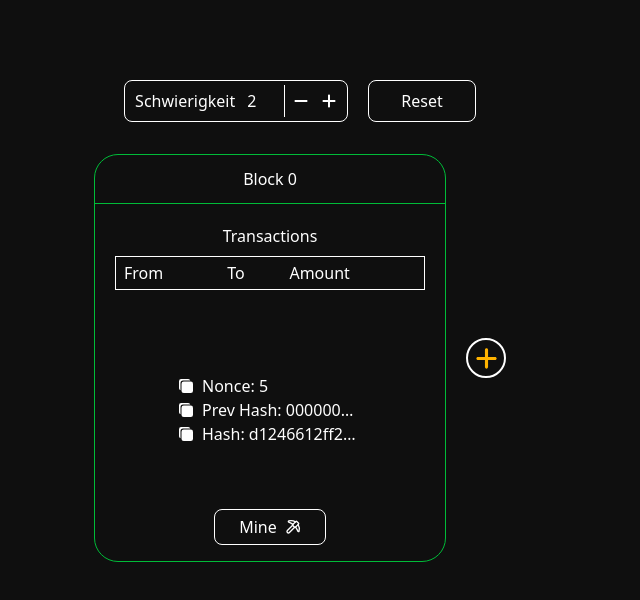
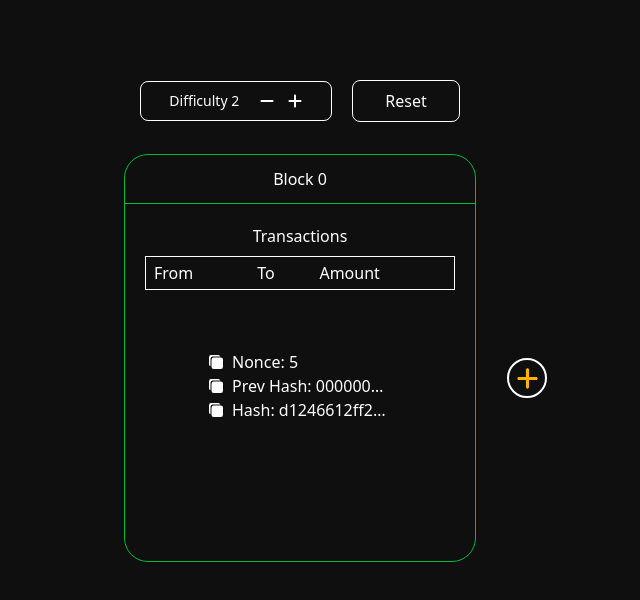
Before and after one commit to Boomileii/facharbeit, a Next.js app in the folder blockchain-website/: page /blockchain in a window 1280 px wide. Shown: the top 600 px of the page, without its empty margins (340-980 px from the left). Built offline with nearby package versions, Linux system fonts and the light colour scheme.

Commit message:
lange nacht

```diff
--- a/blockchain-website/src/app/blockchain/page.jsx
+++ b/blockchain-website/src/app/blockchain/page.jsx
@@ -1,5 +1,4 @@
 import Blockchain from "@/components/blockchain/blockchain";
-
 export default function Home() {
 
 
--- a/blockchain-website/src/app/layout.js
+++ b/blockchain-website/src/app/layout.js
@@ -12,8 +12,8 @@ const geistMono = Geist_Mono({
 });
 
 export const metadata = {
-  title: "Create Next App",
-  description: "Generated by create next app",
+  title: "Blockchain",
+  description: "Blockchain",
 };
 
 export default function RootLayout({ children }) {
--- a/blockchain-website/src/app/page.jsx
+++ b/blockchain-website/src/app/page.jsx
@@ -1,19 +1,22 @@
 import BtcChart from "@/components/misc/btcChart";
 import HeightCounter from "@/components/misc/heightCounter";
-
+import Link from "next/link";
 export default function Home() {
 
     return (
 
-        <div className="flex flex-col items-center p-10 pt-[10rem] gap-10">
+        <div className="flex flex-col items-center p-10 pt-[5rem] gap-10">
             <div className="flex flex-col items-center gap-2 font-medium">
-                <span className="text-4xl text-orange-dark">Die Welt von Bitcoin und Blockchain</span>
+                <span className="text-3xl text-orange-dark">Die Welt von Bitcoin und Blockchain</span>
                 <span className="text-lg">Eine Einführung in Kryptowährungen mit der Implementation einer Blockchain-Visualisierung</span>
             </div>
 
-            <div className="flex gap-5">
+            <div className="flex gap-5 w-[40rem] h-[15rem]">
                 <BtcChart />
                 <HeightCounter />
+            </div>
+            <div className="">
+                <Link className="border py-2 px-5 rounded-lg" href={"/blockchain"}>Visualisierung</Link>
             </div>
         </div>
     )
--- a/blockchain-website/src/components/blockchain/block.jsx
+++ b/blockchain-website/src/components/blockchain/block.jsx
@@ -4,9 +4,10 @@ import { useEffect, useState, useRef } from "react"
 import TransactionTable from "./transactionsTable"
 import { LuPickaxe } from "react-icons/lu";
 import { ImCross } from "react-icons/im";
+import { FaPlus } from "react-icons/fa6";
 import { motion } from "framer-motion";
 import BlockItemCopy from "./blockItem";
-export default function Block({ blockIndex, blockData, mineBlock, addTransaction, removeTransaction, removeBlock, lastBlockIndex, setIsMiningCanceled }) {
+export default function Block({ blockIndex, blockData, mineBlock, addTransaction, removeTransaction, removeBlock, lastBlockIndex, createBlock }) {
 
     const [isMining, setIsMining] = useState(false)
     const miningAbortRef = useRef(false)
@@ -15,7 +16,7 @@ export default function Block({ blockIndex, blockData, mineBlock, addTransaction
     }, [])
 
     return (
-        <div className={`flex flex-col border ${blockData.valid ? "border-green" : "border-red"} h-[25.5rem] rounded-3xl w-[22rem]`}>
+        <div className={`flex relative flex-col border ${blockData.valid ? "border-green" : "border-red"} h-[25.5rem] rounded-3xl w-[22rem]`}>
             <div className={` relative flex items-center border-b ${blockData.valid ? "border-green" : "border-red"} p-3`}>
                 <div className="flex-1 text-center">Block {blockIndex}</div>
                 {
@@ -24,13 +25,16 @@ export default function Block({ blockIndex, blockData, mineBlock, addTransaction
                 }
             </div>
 
-            <div className="flex flex-col items-center w-full justify-between h-full pb-4">
+            <div className={`flex flex-col items-center w-full ${blockIndex !== 0 ? "justify-between": "gap-10"} h-full pb-4`}>
                 <TransactionTable blockIndex={blockIndex} addTransaction={addTransaction} removeTransaction={removeTransaction} transactions={blockData.transactions} />
                 <div className="flex flex-col self-center px-5">
                     <BlockItemCopy title={"Nonce"} value={blockData.nonce} />
                     <BlockItemCopy title={"Prev Hash"} value={blockData.prevHash} />
                     <BlockItemCopy title={"Hash"} value={blockData.hash} />
                 </div>
+
+                {
+                    blockIndex !== 0 &&
                     <button className="flex gap-2 items-center justify-center border w-28 h-9 rounded-lg" onClick={() => {
 
                         miningAbortRef.current = false
@@ -51,7 +55,8 @@ export default function Block({ blockIndex, blockData, mineBlock, addTransaction
                     }}>
                     {
                         isMining ?
-                            <>
+                        <div className="text-sm flex justify-center items-center gap-2 text-red">
+                                Cancel
                                 <motion.div
                                     animate={{
                                         rotate: [-30, 0, -30],
@@ -64,15 +69,21 @@ export default function Block({ blockIndex, blockData, mineBlock, addTransaction
                                     >
                                     <LuPickaxe />
                                 </motion.div>
-                            </>
+                            </div>
                             :
-                            <>
+                            <div className="text-sm flex justify-center items-center gap-2">
                                 <span>Mine</span>
                                 <LuPickaxe />
-                            </>
+                            </div>
                     }
                 </button>
+                            }
             </div>
+
+            {
+                blockIndex === lastBlockIndex &&
+                <button className="absolute -right-[4.5rem] top-1/2 border-2 text-orange-dark border-white rounded-full h-[2.5rem] w-[2.5rem] flex items-center justify-center" onClick={() => createBlock()}><FaPlus size={25} /></button>
+            }
         </div>
     )
 }
--- a/blockchain-website/src/components/blockchain/blockchain.jsx
+++ b/blockchain-website/src/components/blockchain/blockchain.jsx
@@ -4,9 +4,8 @@ import { useEffect, useState } from "react"
 import Block from "./block"
 import { FaPlus, FaMinus } from "react-icons/fa6";
 
+export default function Blockchain() {
 
-
-export default function Blockchain() {
     const [difficulty, setDifficulty] = useState(2)
     const [loading, setLoading] = useState(true)
     const [blocks, setBlocks] = useState([])
@@ -252,11 +251,11 @@ export default function Blockchain() {
     return (
         <div className="flex flex-col items-center justify-center gap-8">
             <div className="flex gap-5 items-center justify-center flex-wrap">
-                <div className="flex items-center gap-5 border rounded-lg w-[14rem] justify-center">
-                    <div>
-                        <div className="p-2">Schwierigkeit<span className="ml-3">{difficulty}</span></div>
-                    </div>
-                    <div className="flex gap-3 border-l h-full items-center p-2">
+                <div className="flex items-center gap-5 border rounded-lg w-[12rem] h-[2.5rem] justify-center">
+
+                    <div className="text-sm">Difficulty {difficulty}</div>
+
+                    <div className="flex gap-3 h-full justify-center items-center">
                         <FaMinus onClick={() => {
 
                             if (difficulty <= 2) return
@@ -286,12 +285,13 @@ export default function Blockchain() {
                         addTransaction={addTransaction}
                         removeTransaction={removeTransaction}
                         removeBlock={remvoveBlock}
-                        lastBlockIndex={blocks.length - 1} />
-
+                        lastBlockIndex={blocks.length - 1}
+                        createBlock={createBlock}
+                         />
                     )
 
                 }
-                <button className="border-2 text-orange-dark border-white rounded-full h-[2.5rem] w-[2.5rem] flex items-center justify-center" onClick={() => createBlock()}><FaPlus size={25} /></button>
+
             </div>
         </div>
     )
--- a/blockchain-website/src/components/misc/btcChart.jsx
+++ b/blockchain-website/src/components/misc/btcChart.jsx
@@ -46,7 +46,7 @@ export default function BtcChart() {
     }, []);
 
     return (
-        <div className="border border-light-bg rounded-lg w-[25rem] h-[15rem] flex flex-col items-center overflow-hidden">
+        <div className="border border-light-bg rounded-lg w-full h-full flex flex-col items-center overflow-hidden">
             <span className="font-semibold border-b w-full flex items-center justify-center p-5">Bitcoin price</span>
             <ResponsiveContainer style={{ height: "100%", width: "100%" }}>
 
--- a/blockchain-website/src/components/misc/heightCounter.jsx
+++ b/blockchain-website/src/components/misc/heightCounter.jsx
@@ -53,7 +53,7 @@ export default function HeightCounter() {
 
     return (
 
-        <div className="border border-light-bg rounded-lg w-[25rem] h-[15rem] flex flex-col items-center">
+        <div className="border border-light-bg rounded-lg w-full h-full flex flex-col items-center">
             <span className="font-semibold border-b w-full flex items-center justify-center p-5">Blockchain height</span>
             <div className="flex flex-col items-center justify-center w-full h-[9rem]">
                 <span className="font-medium text-2xl">{displayedBlockHeight}</span>
```
Lines whose indentation alone changed are shown as unchanged.
